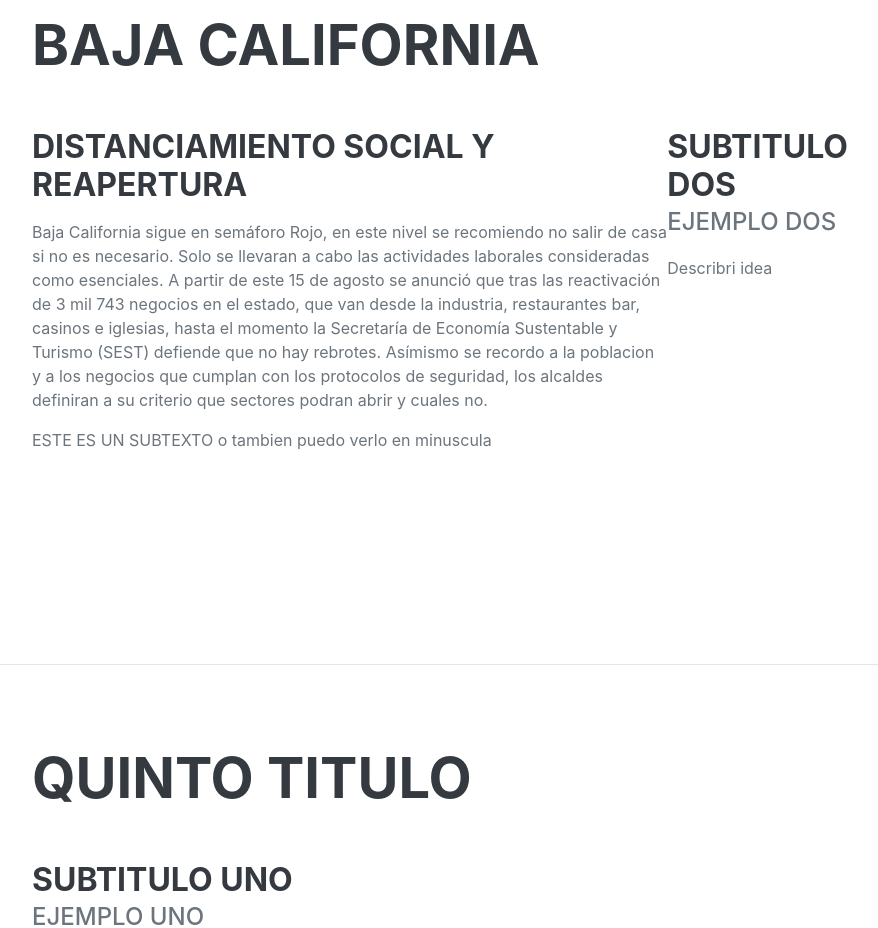
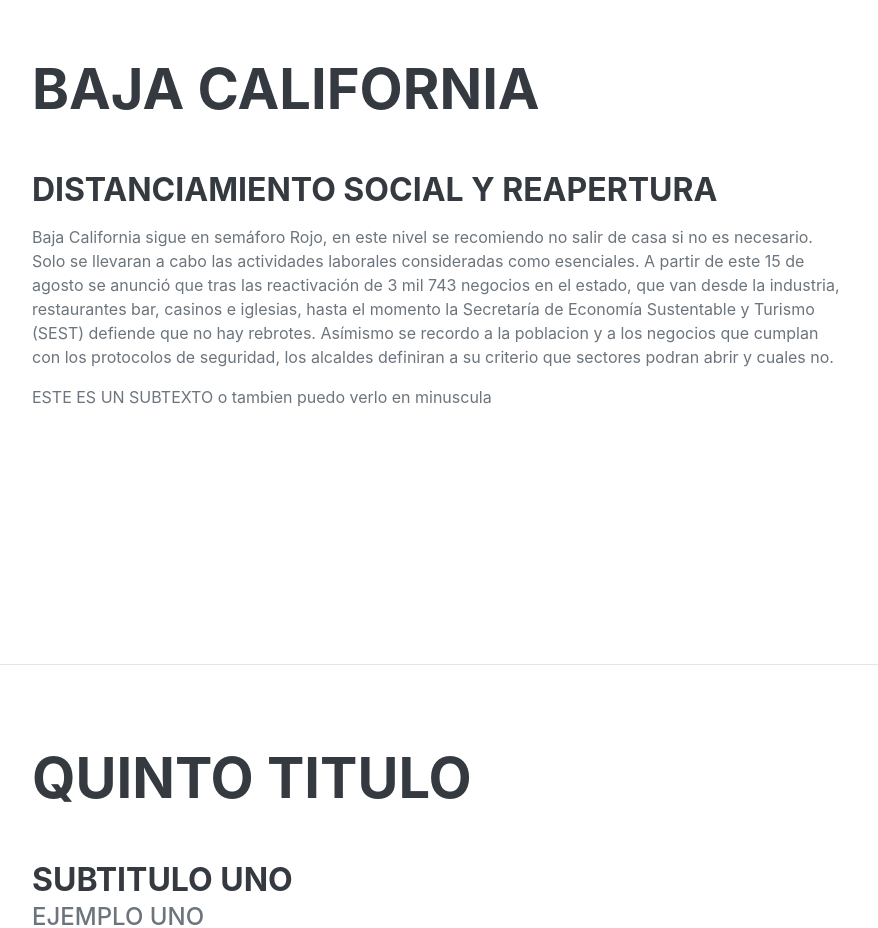
Before and after one commit to Ariana1502/SALUD_PUBLICA, a plain HTML site: page index.html in a window 1280 px wide. Shown: the part 4920-5848 px from the top of the page, without its empty margins (336-1214 px from the left). Drawn offline with nearby package versions, Linux system fonts and the light colour scheme; a web font is replaced by a local one.

Commit message:
Update index.html

```diff
--- a/index.html
+++ b/index.html
@@ -266,17 +266,7 @@
                                  rebrotes. Asímismo se recordo a la poblacion y a los negocios que cumplan con los protocolos de seguridad, los alcaldes
                                  definiran a su criterio que sectores podran abrir y cuales no.</p> <!-- INSERTAR SUBTEXTO-->
                                <p>ESTE ES UN SUBTEXTO o tambien puedo verlo en minuscula</p> <!-- INSERTAR SUBTEXTO-->
-                        </div>
-                        <div class="flex-shrink-0"><span class="text-primary"> <!--idea central--> </span></div> <!-- COLOCAR LA IDEA CENTRAL (OPCIONAL)-->
-                    </div>
-                    <div class="d-flex flex-column flex-md-row justify-content-between">
-                        <div class="flex-grow-1">
-                            <h3 class="mb-0">SUBTITULO DOS</h3> <!-- NOMBRE DEL SEGUNDO SUBTITULO-->
-                            <div class="subheading mb-3">EJEMPLO DOS</div> <!-- SUBTITULO DEL SEGUNDO SUBTITULO-->
-                            <p>Describri idea</p> <!-- INSERTAR TEXTO-->
-                        </div>
-                        <div class="flex-shrink-0"><span class="text-primary"><!--idea central--></span></div> <!-- COLOCAR LA IDEA CENTRAL (OPCIONAL)-->
-                    </div>
+
                 </div>
             </section>
             <hr class="m-0" />
```
